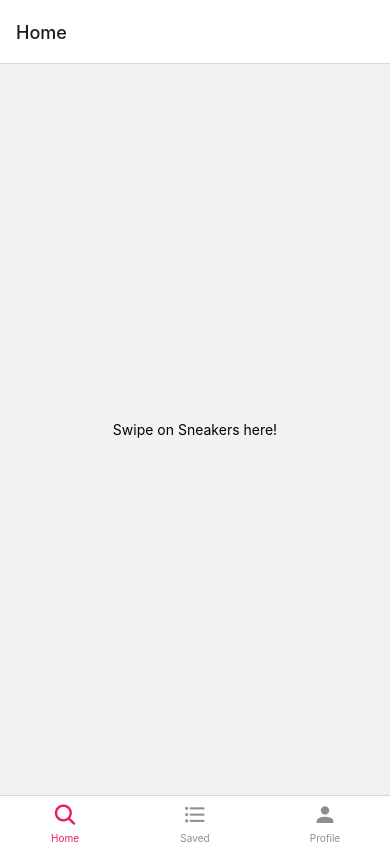
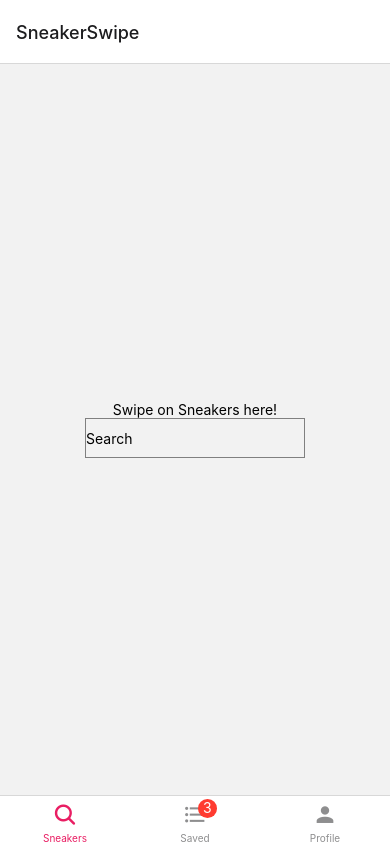
Before and after one commit to Slew-Code/SneakerSwipe, a React Native app: screen / in a window 390 px wide. Built offline with nearby package versions, Linux system fonts and the light colour scheme.

Commit message:
Add code for a search bar

```diff
--- a/App.js
+++ b/App.js
@@ -1,17 +1,28 @@
 import * as React from 'react';
-import { Text, View } from 'react-native';
+import { Text, View, TextInput, TouchableOpacity } from 'react-native';
 import { NavigationContainer } from '@react-navigation/native';
 import { createBottomTabNavigator } from '@react-navigation/bottom-tabs';
 import { MaterialCommunityIcons, Ionicons } from '@expo/vector-icons';
+import { useState } from "react";
 
 function Home() {
+
+  //Set  the state of the search query, initially empty
+  const [searchQuery, setSearchQuery] = useState('');
+
   return (
     <View style={{ flex: 1, justifyContent: 'center', alignItems: 'center' }}>
       <Text>Swipe on Sneakers here!</Text>
+
+      <TextInput
+        style={{ height: 40, borderColor: 'gray', borderWidth: 1 }}
+        onChangeText={text => setSearchQuery(text)}
+        value={searchQuery}
+        placeholder="Search"
+      />
     </View>
   );
 }
-
 function Saved() {
   return (
     <View style={{ flex: 1, justifyContent: 'center', alignItems: 'center' }}>
@@ -42,10 +53,11 @@ function MyTabs() {
         name="Home"
         component={Home}
         options={{
-          tabBarLabel: 'Home',
+          tabBarLabel: 'Sneakers',
           tabBarIcon: ({ color, size }) => (
             <Ionicons name="search" color={color} size={size} />
           ),
+          headerTitle: "SneakerSwipe",
         }}
       />
       <Tab.Screen
@@ -56,6 +68,8 @@ function MyTabs() {
           tabBarIcon: ({ color, size }) => (
             <MaterialCommunityIcons name="format-list-bulleted" color={color} size={size} />
           ),
+          tabBarBadge: 3, // figure out how to change this to the total number of saved sneakers within here
+          headerTitle: "SneakerSwipe",
         }}
       />
       <Tab.Screen
@@ -66,6 +80,7 @@ function MyTabs() {
           tabBarIcon: ({ color, size }) => (
             <MaterialCommunityIcons name="account" color={color} size={size} />
           ),
+          headerTitle: "SneakerSwipe",
         }}
       />
     </Tab.Navigator>
```
